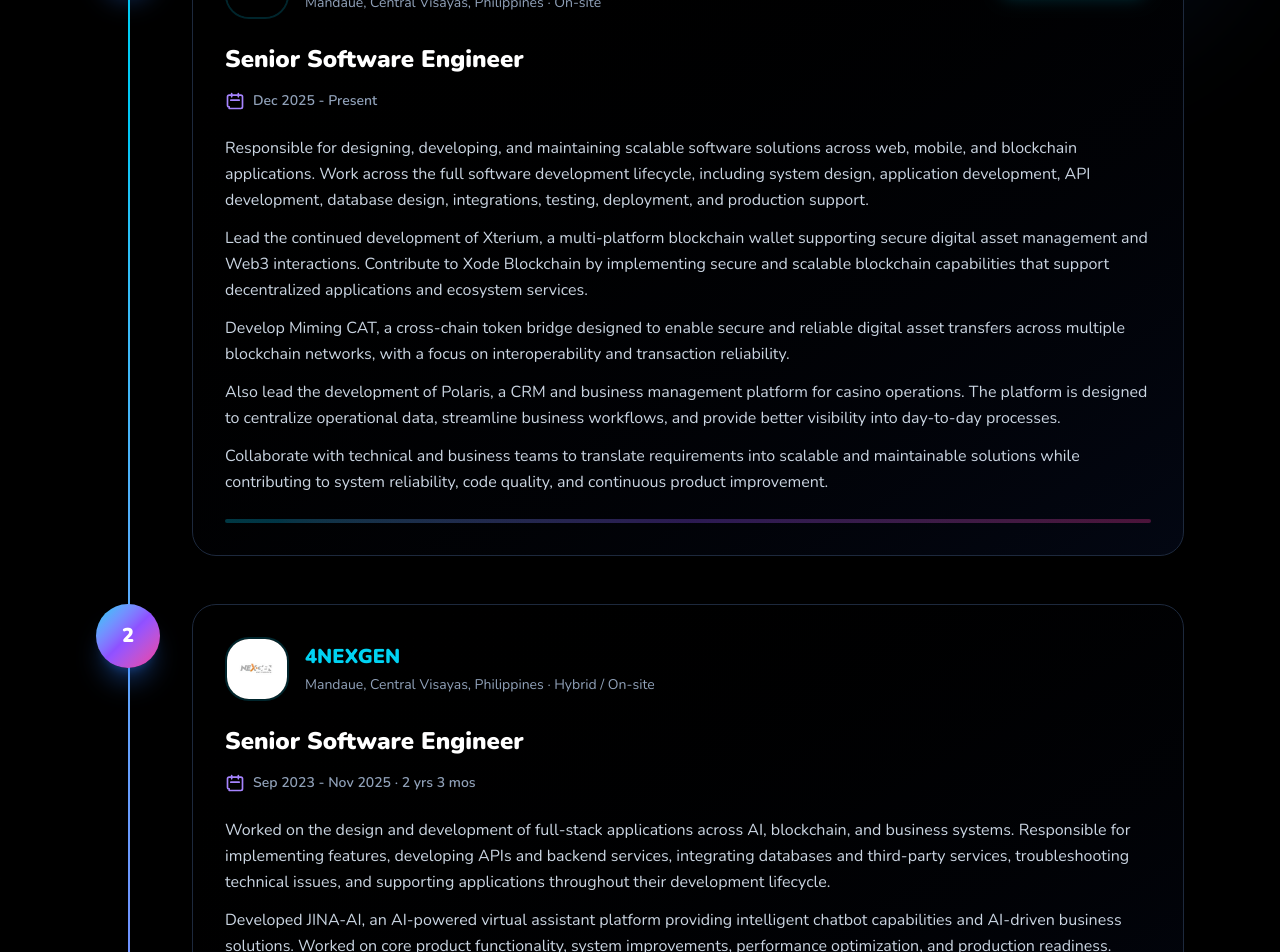
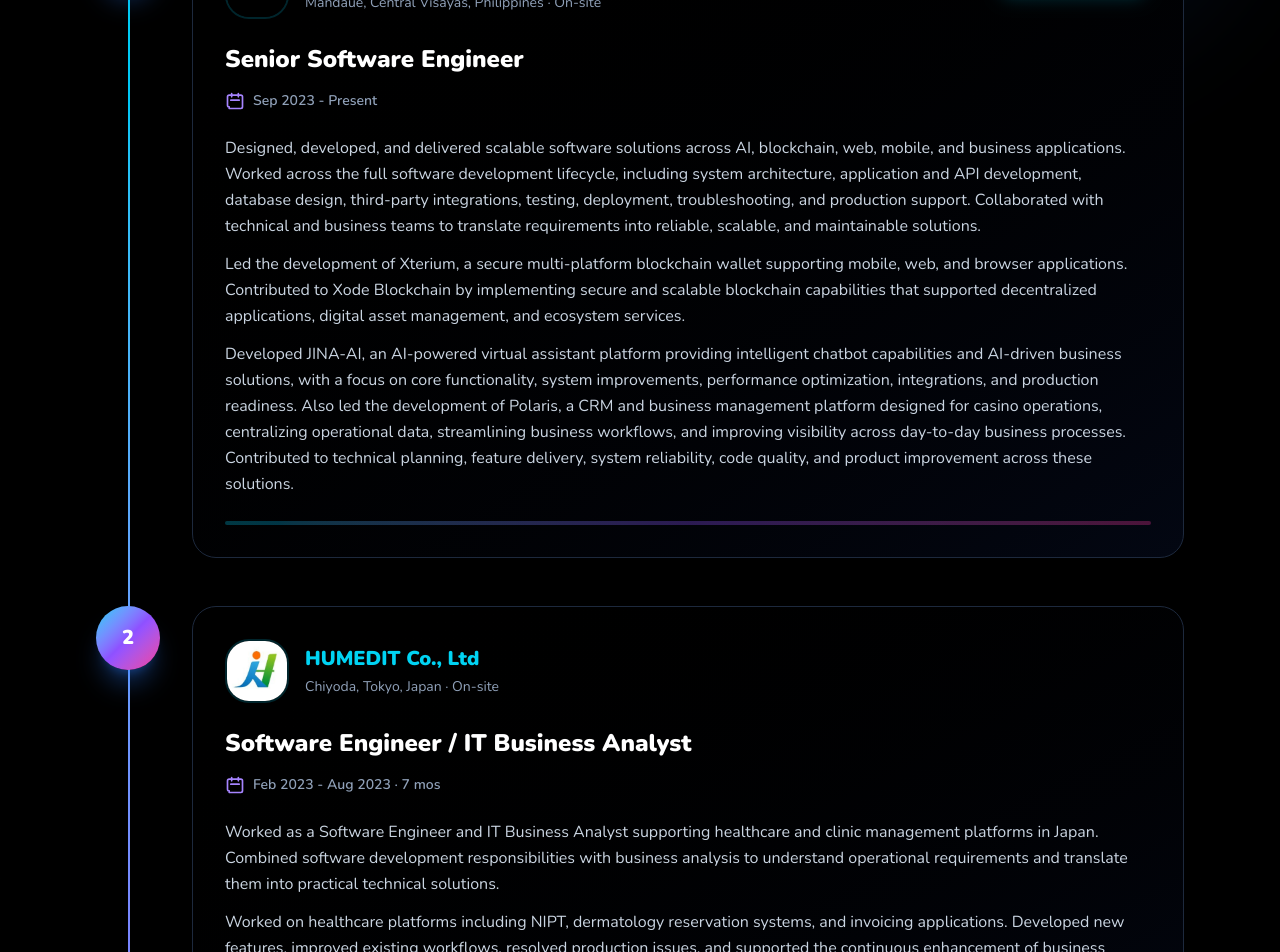
Before and after one commit to oliverrigonan/oliverrigonan.github.io, an Angular app: page / in a window 1280 px wide. Shown: the part 5300-6252 px from the top of the page. Built offline with nearby package versions, Linux system fonts and the light colour scheme.

Commit message:
changed experience

```diff
--- a/src/app/app.ts
+++ b/src/app/app.ts
@@ -279,38 +279,17 @@
     {
       company: 'Blockspace Corporation',
       position: 'Senior Software Engineer',
-      period: 'Dec 2025 - Present',
+      period: 'Sep 2023 - Present',
       location: 'Mandaue, Central Visayas, Philippines · On-site',
       type: 'Full-time',
       description: `
-      Responsible for designing, developing, and maintaining scalable software solutions across web, mobile, and blockchain applications. Work across the full software development lifecycle, including system design, application development, API development, database design, integrations, testing, deployment, and production support.
+      Designed, developed, and delivered scalable software solutions across AI, blockchain, web, mobile, and business applications. Worked across the full software development lifecycle, including system architecture, application and API development, database design, third-party integrations, testing, deployment, troubleshooting, and production support. Collaborated with technical and business teams to translate requirements into reliable, scalable, and maintainable solutions.
 
-      Lead the continued development of Xterium, a multi-platform blockchain wallet supporting secure digital asset management and Web3 interactions. Contribute to Xode Blockchain by implementing secure and scalable blockchain capabilities that support decentralized applications and ecosystem services.
+      Led the development of Xterium, a secure multi-platform blockchain wallet supporting mobile, web, and browser applications. Contributed to Xode Blockchain by implementing secure and scalable blockchain capabilities that supported decentralized applications, digital asset management, and ecosystem services.
 
-      Develop Miming CAT, a cross-chain token bridge designed to enable secure and reliable digital asset transfers across multiple blockchain networks, with a focus on interoperability and transaction reliability.
-
-      Also lead the development of Polaris, a CRM and business management platform for casino operations. The platform is designed to centralize operational data, streamline business workflows, and provide better visibility into day-to-day processes.
-
-      Collaborate with technical and business teams to translate requirements into scalable and maintainable solutions while contributing to system reliability, code quality, and continuous product improvement.`,
+      Developed JINA-AI, an AI-powered virtual assistant platform providing intelligent chatbot capabilities and AI-driven business solutions, with a focus on core functionality, system improvements, performance optimization, integrations, and production readiness. Also led the development of Polaris, a CRM and business management platform designed for casino operations, centralizing operational data, streamlining business workflows, and improving visibility across day-to-day business processes. Contributed to technical planning, feature delivery, system reliability, code quality, and product improvement across these solutions.`,
       current: true,
       logo: '/images/experiences/blockspace.png'
-    },
-    {
-      company: '4NEXGEN',
-      position: 'Senior Software Engineer',
-      period: 'Sep 2023 - Nov 2025 · 2 yrs 3 mos',
-      location: 'Mandaue, Central Visayas, Philippines · Hybrid / On-site',
-      type: 'Full-time',
-      description: `
-      Worked on the design and development of full-stack applications across AI, blockchain, and business systems. Responsible for implementing features, developing APIs and backend services, integrating databases and third-party services, troubleshooting technical issues, and supporting applications throughout their development lifecycle.
-
-      Developed JINA-AI, an AI-powered virtual assistant platform providing intelligent chatbot capabilities and AI-driven business solutions. Worked on core product functionality, system improvements, performance optimization, and production readiness.
-
-      Built and enhanced Xterium, a secure multi-platform blockchain wallet for mobile, web, and browser applications. Contributed to the development of its core functionality and supported its evolution into a multi-platform digital asset management solution.
-
-      Worked closely with developers, stakeholders, and project teams to translate business requirements into technical solutions. Also contributed to technical planning, feature delivery, system reliability, code quality, and production support across multiple projects.`,
-      current: false,
-      logo: '/images/experiences/4nexgen.png'
     },
     {
       company: 'HUMEDIT Co., Ltd',
```
Also changed, not shown: 3 other files (tests, documents, lock files or other folders).
